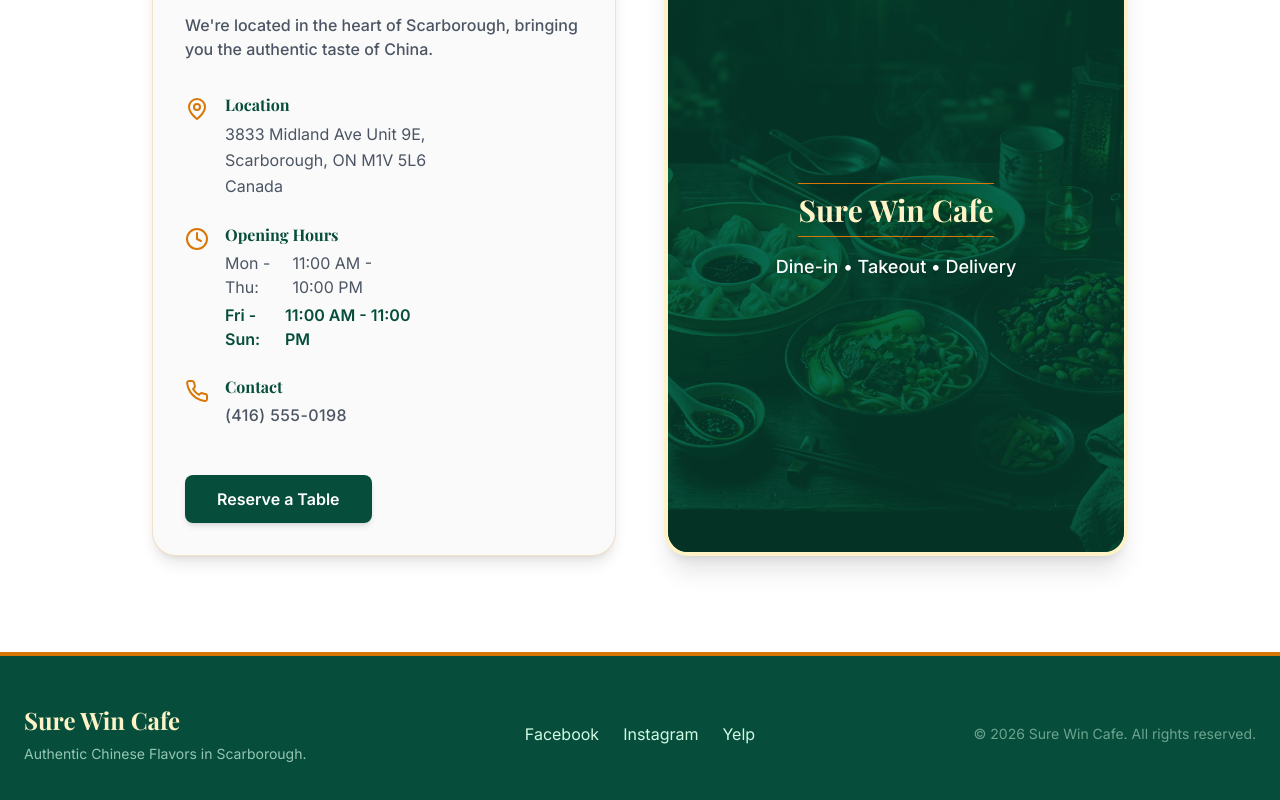
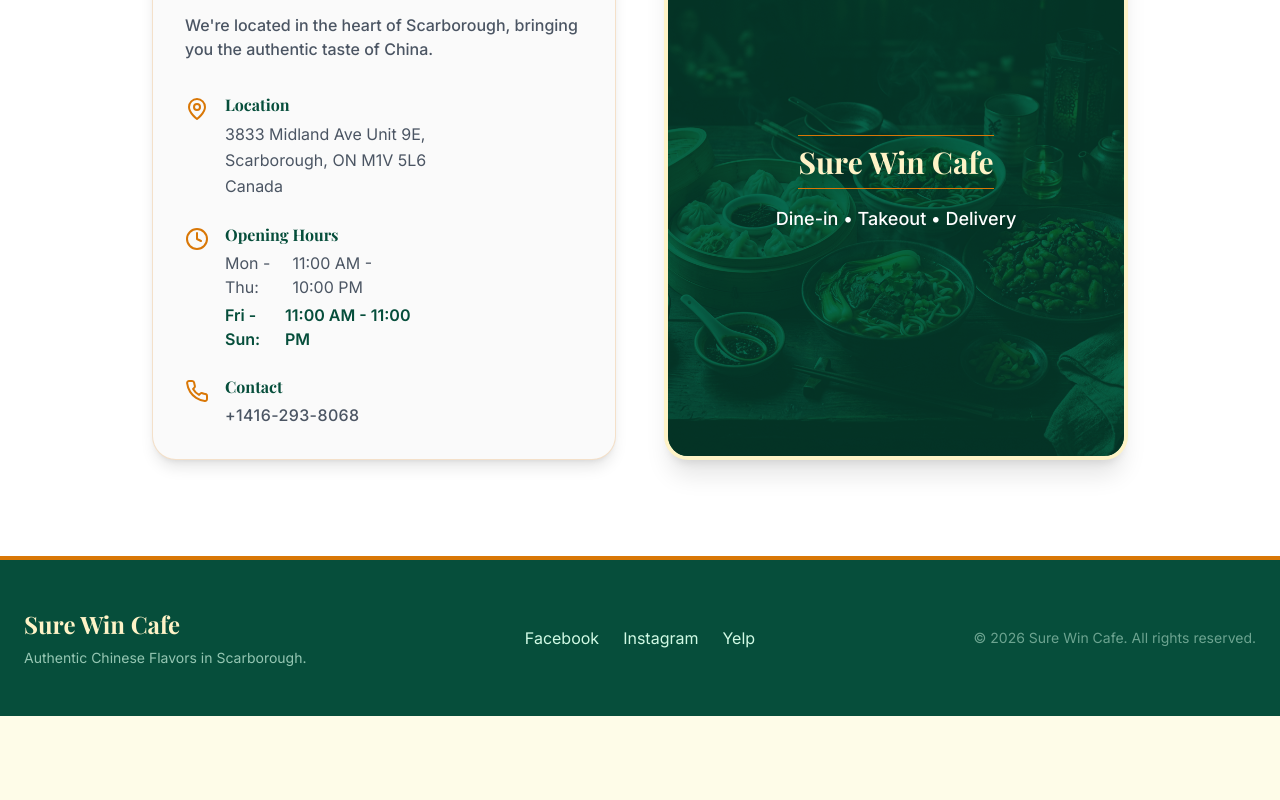
Before and after one commit to masatosotoma/sure-win-cafe, a React (Vite) app: page / in a window 1280 px wide. Shown: the part 2387-3187 px from the top of the page. After the commit the page ends 3103 px from the top, so only its background shows below. Built offline with nearby package versions, Linux system fonts and the light colour scheme.

Commit message:
Updated the contact info

```diff
--- a/src/components/OpeningHours.jsx
+++ b/src/components/OpeningHours.jsx
@@ -48,17 +48,13 @@
                 <div>
                   <h4 className="font-bold text-theme-darkGreen">{t('hours.contact')}</h4>
                   <p className="text-gray-600 font-medium tracking-wide mt-1">
-                    (416) 555-0198
+                    +1416-293-8068
                   </p>
                 </div>
               </div>
             </div>
 
-            <div className="pt-4">
-               <button className="w-full md:w-auto px-8 py-3 bg-theme-darkGreen hover:bg-theme-jade text-white rounded-lg font-semibold transition-colors duration-300 shadow-md">
-                 {t('hours.reserve')}
-               </button>
-            </div>
+
           </div>
 
           <div className="h-full min-h-[400px] bg-theme-darkGreen rounded-3xl overflow-hidden relative shadow-xl border-4 border-theme-lightGold">
--- a/src/data/translations.js
+++ b/src/data/translations.js
@@ -27,7 +27,6 @@
       location: "Location",
       opening: "Opening Hours",
       contact: "Contact",
-      reserve: "Reserve a Table",
       dineIn: "Dine-in • Takeout • Delivery"
     },
     footer: {
@@ -137,7 +136,6 @@
       location: "地址",
       opening: "營業時間",
       contact: "聯絡方式",
-      reserve: "立即訂座",
       dineIn: "堂食 • 外賣 • 送餐"
     },
     footer: {
```
